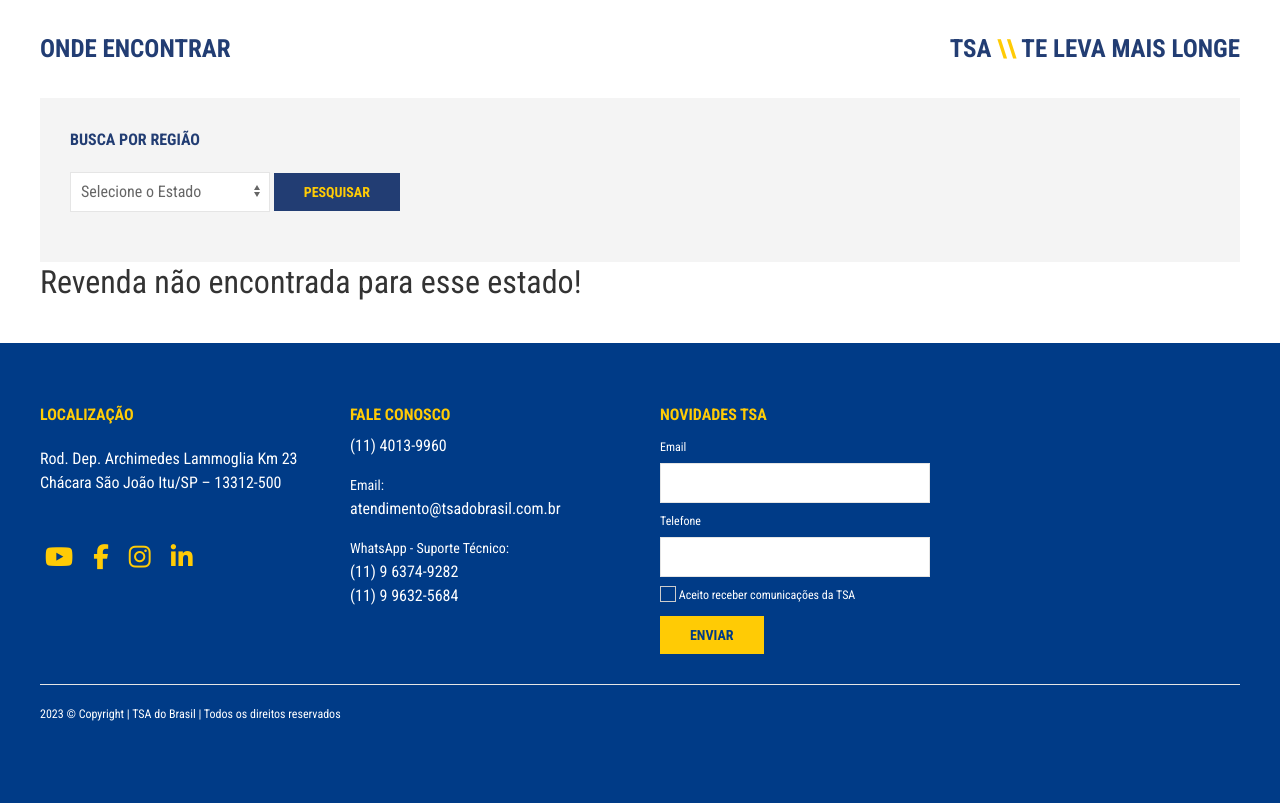
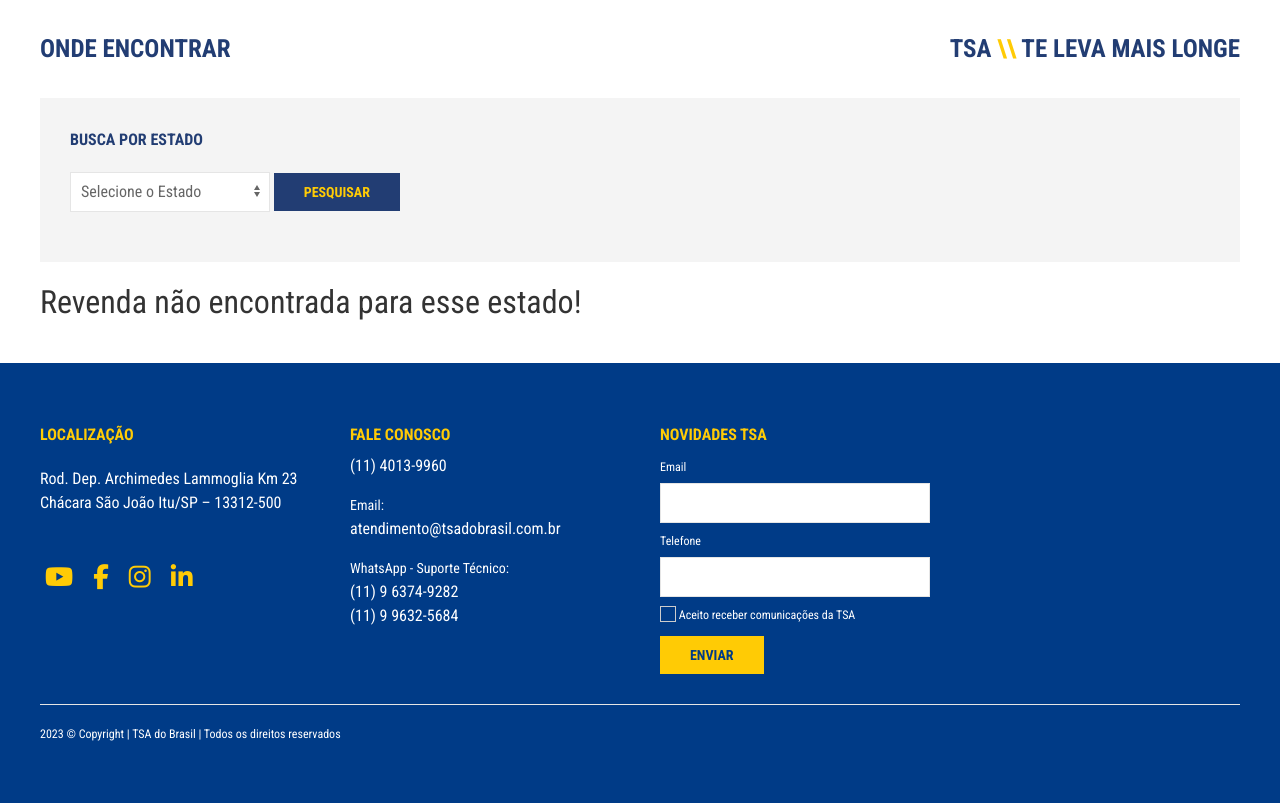
Before and after one commit to IgorConstant/tsadobrasil, a PHP site: template views/site/encontrar.twig in a window 1280 px wide. Shown: the part 110-913 px from the top of the page. Before the commit the page ends 831 px from the top, so only its background shows below. Run offline with PHP 8.4, Linux system fonts and the light colour scheme; the template is opened without the code that fills it, so the values that code supplies are empty; some libraries are stand-ins or nearby versions.

Commit message:
Inclusão de Margem para separar os blocos de informação

```diff
--- a/views/site/encontrar.twig
+++ b/views/site/encontrar.twig
@@ -32,7 +32,7 @@
 					<div uk-grid>
 						<div class="uk-width-1-3@m">
 							<div>
-								<p>Busca por Região</p>
+								<p>Busca por Estado</p>
 								<div uk-grid>
 									<div class="uk-margin">
 										<select class="uk-select uk-form-width-medium estado" id="form-stacked-select" name="estado">
@@ -90,7 +90,7 @@
 
 
 				{% if d|length == 0 %}
-					<div class="infoCustomer">
+					<div class="infoCustomer uk-margin-top">
 						<div class="uk-grid-collapse" uk-grid>
 							<h2>Revenda não encontrada para esse estado!</h2>
 						</div>
@@ -99,7 +99,7 @@
 				{% else %}
 
 					{% for r in d %}
-						<div class="infoCustomer">
+						<div class="infoCustomer uk-margin-bottom">
 							<div class="uk-grid-collapse" uk-grid>
 								<div class="uk-width-1-3@m">
 									<div class="uk-card uk-card-default uk-card-body">
@@ -117,7 +117,7 @@
 											{{ r.email}}</p>
 										<p>Endereço:
 											{{ r.endereco }},
-											{{ r.numero }}, térreo
+											{{ r.numero }}
 											<br>
 											{{ r.bairro }}
 											-
```
